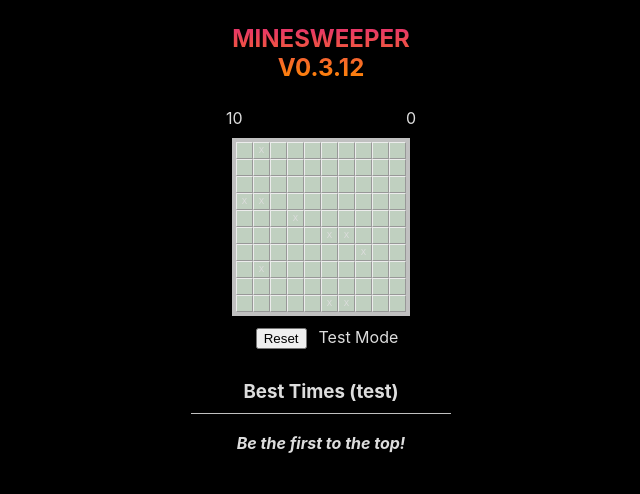
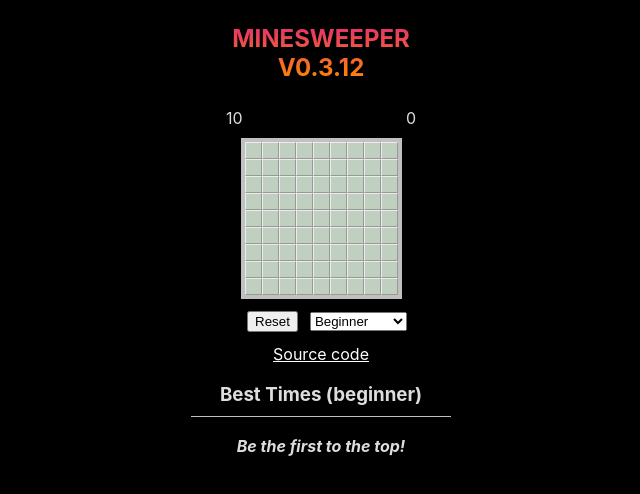
Before and after one commit to ayoayco/mnswpr, a website built with webpack: page index.html in a window 1280 px wide. Shown: the whole page, without its empty margins (319-959 px from the left). Built offline with nearby package versions, Linux system fonts and the light colour scheme; some packages are replaced by stand-ins of ours; no server answers; the database is empty; files whose address does not match are found by name.

Commit message:
chore: update readme; add link to source code

```diff
--- a/src/minesweeper.js
+++ b/src/minesweeper.js
@@ -6,7 +6,7 @@ import {
 } from './modules';
 import { levels } from './levels.js';
 
-const TEST_MODE = true; // set to true if you want to test the game with visual hints and separate leaderboard
+const TEST_MODE = false; // set to true if you want to test the game with visual hints and separate leaderboard
 const VERSION = "0.3.12";
 const MOBILE_BUSY_DELAY = 250;
 const PC_BUSY_DELAY = 500;
@@ -69,20 +69,27 @@ export const Minesweeper = function(appId) {
     let minesArray = [];
 
     this.initialize = function() {
+        const headingElement = document.createElement('h1');
+        const gameBoard = document.createElement('div');
 
+        headingElement.innerText = `Minesweeper v${VERSION}`;
+        gameBoard.setAttribute('id', 'game-board');
+        gameBoard.append(initializeToolbar(), grid, initializeFootbar());
         appElement.innerHTML = '';
-        const heading = `Minesweeper v${VERSION}`;
-        const headingElement = document.createElement('h1');
-        headingElement.innerText = heading;
+        appElement.append(headingElement, gameBoard);
+        appElement.append(initializeSourceLink());
 
-        const gameBoard = document.createElement('div');
-        gameBoard.setAttribute('id', 'game-board');
+        generateGrid();
+    }
 
-        gameBoard.append(initializeToolbar(), grid, initializeFootbar());
+    function initializeSourceLink() {
+        const sourceLink = document.createElement('a');
+        sourceLink.href = 'https://github.com/ayoayco/mnswpr';
+        sourceLink.innerText = 'Source code';
+        sourceLink.target = '_blank';
+        sourceLink.style.color = 'white';
 
-        appElement.append(headingElement, gameBoard);
-        generateGrid()
-        // appElement.append(gameWrapper);
+        return sourceLink;
     }
 
     function initializeLeaderBoard() {
@@ -114,21 +121,20 @@ export const Minesweeper = function(appId) {
             levelsDropdown.add(levelOption, null);
         });
 
-        const customOption = document.createElement('option');
-        customOption.onmousedown = () => {}
-        customOption.value = 'custom';
-        customOption.text = 'Custom';
+        // custom level
+        // const customOption = document.createElement('option');
+        // customOption.onmousedown = () => {}
+        // customOption.value = 'custom';
+        // customOption.text = 'Custom';
         // levelsDropdown.add(customOption);
+
         if (TEST_MODE) {
             const testLevel = document.createElement('span');
             testLevel.innerText = 'Test Mode';
             footBar.append(testLevel);
         } else {
-
             footBar.append(levelsDropdown);
         }
-
-
 
         return footBar;
     }
@@ -256,7 +262,6 @@ export const Minesweeper = function(appId) {
         appElement.style.minWidth = '260px';
         appElement.style.width = `${grid.offsetWidth + 40}px`;
         appElement.style.margin = '0 auto';
-
 
         if (!CASUAL_MODE) {
             initializeLeaderBoard();
```
Also changed, not shown: index.html (+0 -1 lines), README.md.
